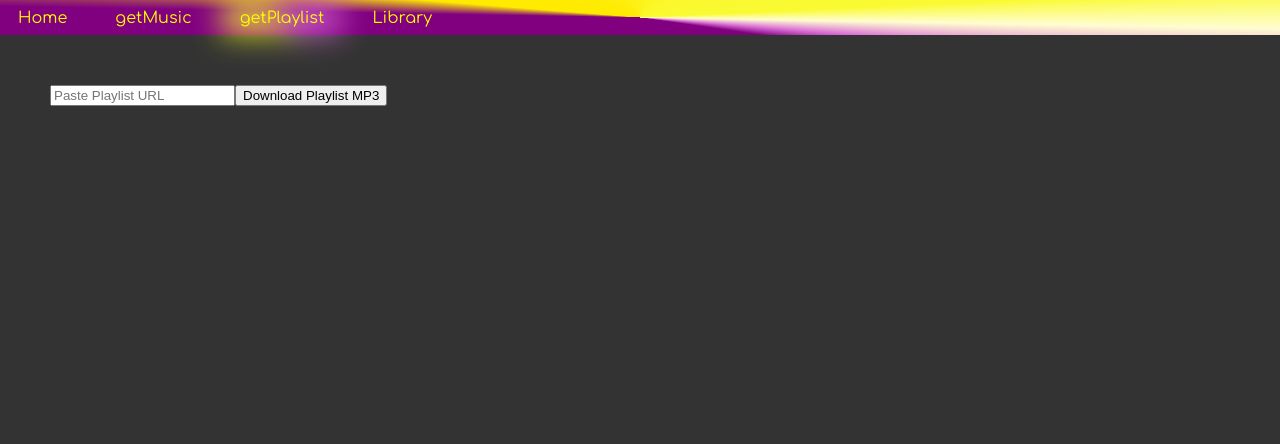
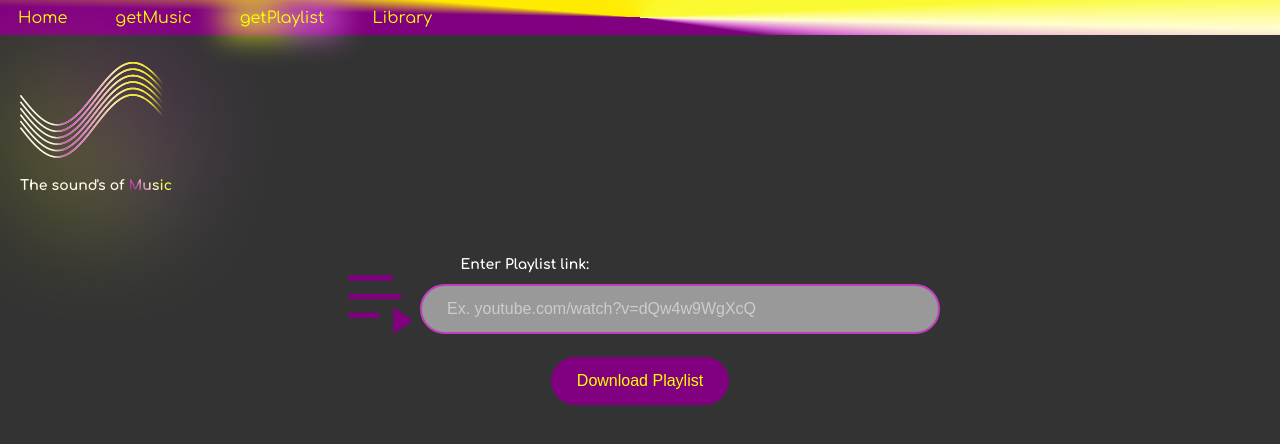
Before and after one commit to FilipK19/SoundsOfMusic, an Angular app in the folder frontend/: page /getplaylist in a window 1280 px wide. Shown: the top 444 px of the page. Built offline with nearby package versions, Linux system fonts and the light colour scheme.

Commit message:
added getPlaylist design

```diff
--- a/frontend/src/app/get-music/get-music.css
+++ b/frontend/src/app/get-music/get-music.css
@@ -74,34 +74,6 @@ button {
     width: 150px;
 }
 
-.logo-glow {
-  position: absolute;
-  width: 200px;
-  height: 200px;
-  border-radius: 50%;
-
-  /* Conic gradient */
-  background: conic-gradient(
-    from -30deg,
-    #BF40BF 15%,
-    #DA70D6 40%,
-    #FFFDD0 50%,
-    #FFFF00 60%,
-    #FAFA33 85%
-  );
-
-  /* Background blure */
-  filter: blur(50px);
-  opacity: 0.2;
-  z-index: 0;
-  margin-left: -20px;
-}
-
-.mini-logo {
-    position: relative;
-    padding-left: 20px;
-}
-
 .logo-name {
     margin-top: -15px;
 }
--- a/frontend/src/app/get-music/get-music.html
+++ b/frontend/src/app/get-music/get-music.html
@@ -1,5 +1,5 @@
 <div class="mini-logo">
-  <div class="logo-glow"></div>
+  <div class="mini-logo-glow"></div>
   <img src="/logo.svg" alt="Logo" class="logo">
 
   <h1 class="logo-name">
--- a/frontend/src/app/get-playlist/get-playlist.css
+++ b/frontend/src/app/get-playlist/get-playlist.css
@@ -1,3 +1,81 @@
-.input {
-    padding: 50px;
+.music-input {
+  position: fixed;
+  inset: 0;
+
+  display: flex;
+  flex-direction: column;
+  align-items: center;
+  justify-content: center;
+  gap: 0px;
+
+  padding-bottom: 150px;
 }
+
+input {
+  width: 100%;
+  box-sizing: border-box;
+
+  margin-bottom: 35px;
+  padding: 14px 25px;
+  font-size: 16px;
+
+  color: #ffffff;
+  background-color: #999999;
+
+  border: 2px solid #BF40BF;
+  border-radius: 32px;
+  outline: none;
+}
+
+.input-wrapper {
+  display: flex;
+  align-items: center;
+  gap: 0px;
+  width: clamp(320px, 60%, 600px);
+}
+
+input::placeholder {
+  color: #fff;
+  opacity: 0.5;
+}
+
+.playlist-logo {
+  margin-bottom: 50px;
+  height: 80px;
+  width: 80px;
+}
+
+h1 {
+ font-size: 14px;
+ color: #fff;
+ margin-right: 18%;
+ margin-bottom: -1%;
+}
+
+:host {
+  font-family: 'Comfortaa', sans-serif;
+}
+
+button {
+  font-size: 16px;
+  color: #FFFF00;
+  background-color: #800080;
+
+  border-radius: 25px;
+  padding: 14px 25px;
+  margin-top: -35px;
+
+  border: 1px solid #800080;
+  border-radius: 32px;
+  outline: none;
+}
+
+.logo {
+    z-index: 1;
+    height: 150px;
+    width: 150px;
+}
+
+.logo-name {
+    margin-top: -15px;
+}
--- a/frontend/src/app/get-playlist/get-playlist.html
+++ b/frontend/src/app/get-playlist/get-playlist.html
@@ -1,11 +1,20 @@
-<div class="input">
-<input
-  type="text"
-  [(ngModel)]="url"
-  placeholder="Paste Playlist URL"
-/>
+<div class="mini-logo">
+  <div class="mini-logo-glow"></div>
+  <img src="/logo.svg" alt="Logo" class="logo">
 
-<button (click)="download()">Download Playlist MP3</button>
+  <h1 class="logo-name">
+    The sound's of <span class="gradient-text">Music</span>
+  </h1>
+</div>
+
+<div class="music-input">
+  <h1>Enter Playlist link:</h1>
+  <div class="input-wrapper">
+    <img src="/playlist_logo.svg" alt="Logo" class="playlist-logo">
+    <input type="text" [(ngModel)]="url" placeholder="Ex. youtube.com/watch?v=dQw4w9WgXcQ"/>
+  </div>
+
+<button (click)="download()">Download Playlist</button>
 
 <p *ngIf="loading">Downloading...</p>
 
--- a/frontend/src/app/get-playlist/get-playlist.ts
+++ b/frontend/src/app/get-playlist/get-playlist.ts
@@ -35,7 +35,9 @@ export class GetPlaylist {
         this.result = res;
         this.loading = false;
         this.cdr.detectChanges();
-        alert('Download completed!');
+        requestAnimationFrame(() => {
+          alert('Download completed!');
+        });
       },
       error: err => {
         this.loading = false;
--- a/frontend/src/styles.css
+++ b/frontend/src/styles.css
@@ -18,3 +18,31 @@ html, body {
   -webkit-background-clip: text;
   -webkit-text-fill-color: transparent; /* makes text show gradient */
 }
+
+.mini-logo-glow {
+  position: absolute;
+  width: 200px;
+  height: 200px;
+  border-radius: 50%;
+
+  /* Conic gradient */
+  background: conic-gradient(
+    from -30deg,
+    #BF40BF 15%,
+    #DA70D6 40%,
+    #FFFDD0 50%,
+    #FFFF00 60%,
+    #FAFA33 85%
+  );
+
+  /* Background blure */
+  filter: blur(50px);
+  opacity: 0.2;
+  z-index: 0;
+  margin-left: -20px;
+}
+
+.mini-logo {
+    position: relative;
+    padding-left: 20px;
+}
```
Also changed, not shown: frontend/public/playlist_logo.svg (added).
